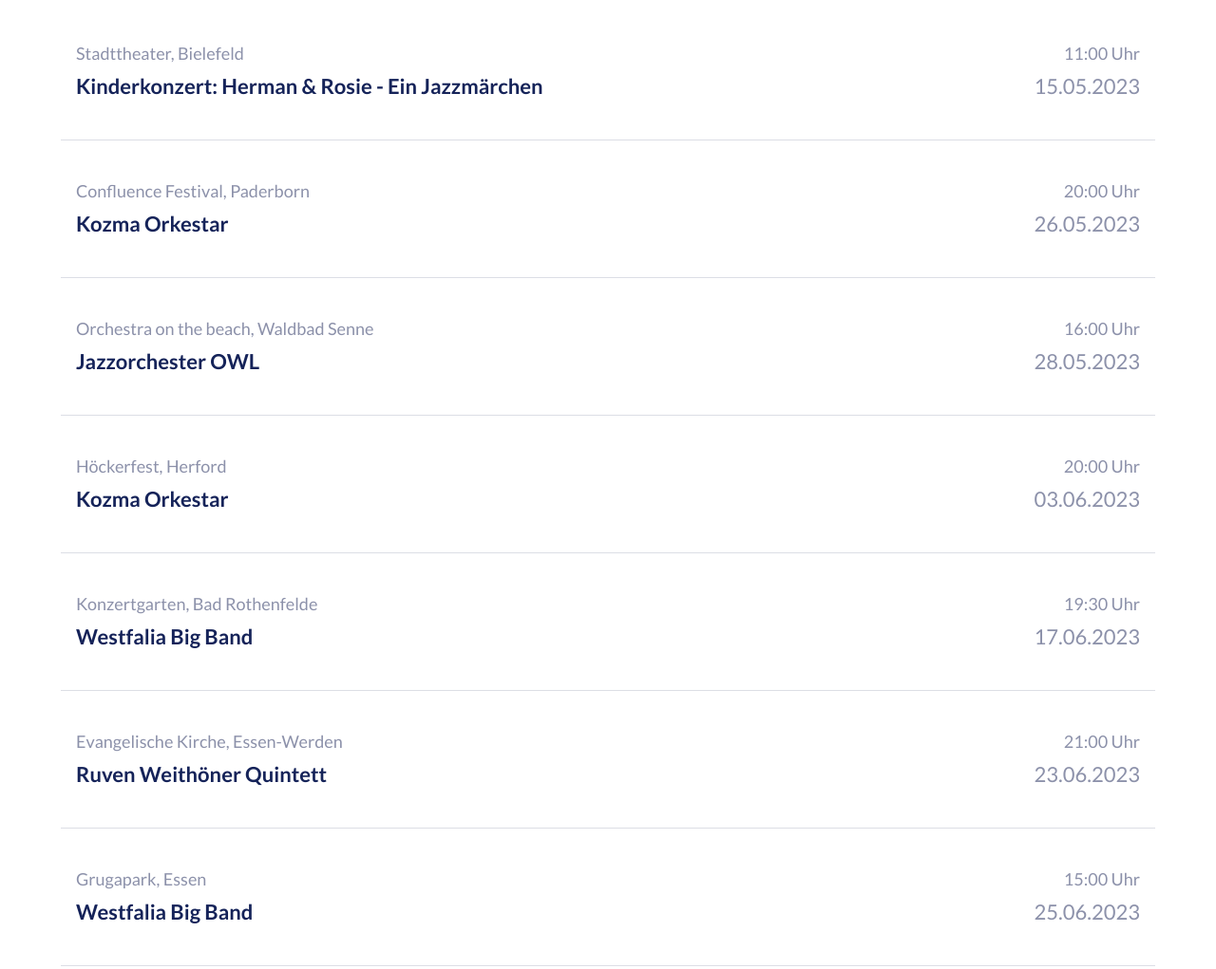
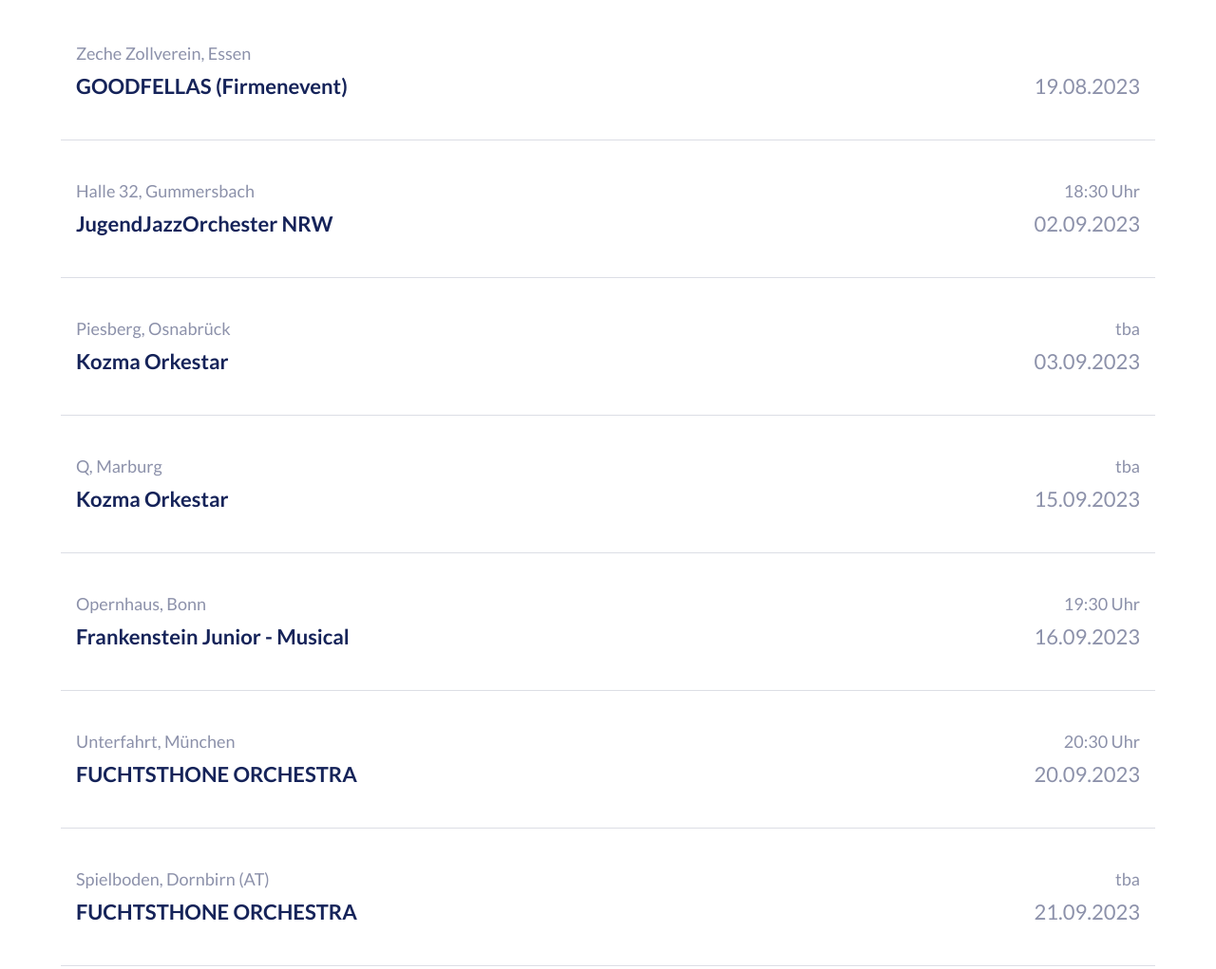
Before and after one commit to dbueker/ruven-weithoener-website, a plain HTML site: page index.html in a window 1280 px wide. Shown: the part 2395-3416 px from the top of the page at 95% size. Drawn offline with Linux system fonts and the light colour scheme; a script that the page names is missing.

Commit message:
Update Konzerte & alte verschoben

```diff
--- a/index.html
+++ b/index.html
@@ -83,60 +83,63 @@
             <!-- Konzert Termine -->
             <div class="termine">
 
-                <a href="https://rudolf-oetker-halle.de/veranstaltung/herman-und-rose-ein-jazzmaerchen.html" target="_blank">
+
                 <article>
-                    <p class="ort">Stadttheater, Bielefeld</p>
-                    <p class="uhrzeit">11:00 Uhr</p>
-                    <p class="name">Kinderkonzert: Herman & Rosie - Ein Jazzmärchen</p>
-                    <p class="datum">15.05.2023</p>
+                    <p class="ort">Zeche Zollverein, Essen</p>
+                    <p class="uhrzeit"></p>
+                    <p class="name">GOODFELLAS (Firmenevent)</p>
+                    <p class="datum">19.08.2023</p>
+                    <span class="linie"></span>
+                </article>
+                <a href="https://www.schwalbe-arena.de/events/" target="_blank">
+                    <article>
+                        <p class="ort">Halle 32, Gummersbach</p>
+                        <p class="uhrzeit">18:30 Uhr</p>
+                        <p class="name">JugendJazzOrchester NRW</p>
+                        <p class="datum">02.09.2023</p>
                         <span class="linie"></span>
                     </article>
                     <a href="https://www.kozmaorkestar.com" target="_blank">
                         <article>
-                        <p class="ort">Confluence Festival, Paderborn</p>
-                        <p class="uhrzeit">20:00 Uhr</p>
+                            <p class="ort">Piesberg, Osnabrück</p>
+                            <p class="uhrzeit">tba</p>
                             <p class="name">Kozma Orkestar</p>
-                        <p class="datum">26.05.2023</p>
+                            <p class="datum">03.09.2023</p>
                             <span class="linie"></span>
                         </article>
-                    <a href="https://www.bielefeld.jetzt/node/216531" target="_blank">
+                        <a href="https://www.kozmaorkestar.com" target="_blank">
                             <article>
-                            <p class="ort">Orchestra on the beach, Waldbad Senne</p>
-                            <p class="uhrzeit">16:00 Uhr</p>
-                            <p class="name">Jazzorchester OWL</p>
-                            <p class="datum">28.05.2023</p>
+                                <p class="ort">Q, Marburg</p>
+                                <p class="uhrzeit">tba</p>
+                                <p class="name">Kozma Orkestar</p>
+                                <p class="datum">15.09.2023</p>
                                 <span class="linie"></span>
                             </article>
+                              <a href="https://shop.derticketservice.de/theaterbonn/details/?evid=2842821" target="_blank">
                             <article>
-                        <p class="ort">Höckerfest, Herford</p>
-                        <p class="uhrzeit">20:00 Uhr</p>
-                        <p class="name">Kozma Orkestar</p>
-                        <p class="datum">03.06.2023</p>
+                                <p class="ort">Opernhaus, Bonn</p>
+                                <p class="uhrzeit">19:30 Uhr</p>
+                                <p class="name">Frankenstein Junior - Musical</p>
+                                <p class="datum">16.09.2023</p>
                                 <span class="linie"></span>
                             </article>
-                    <a href="https://www.eventim.de/event/westfalia-big-band-sommerkonzert-westfalia-bigband-konzertgarten-bad-rothenfelde-16710252/" target="_blank">
+                            <a href="https://www.unterfahrt.de/programm-detail.php?dateID=8299" target="_blank">
                                 <article>
-                        <p class="ort">Konzertgarten, Bad Rothenfelde</p>
-                        <p class="uhrzeit">19:30 Uhr</p>
-                        <p class="name">Westfalia Big Band</p>
-                        <p class="datum">17.06.2023</p>
+                                    <p class="ort">Unterfahrt, München</p>
+                                    <p class="uhrzeit">20:30 Uhr</p>
+                                    <p class="name">FUCHTSTHONE ORCHESTRA</p>
+                                    <p class="datum">20.09.2023</p>
                                     <span class="linie"></span>
                                 </article>
-                     <a href="https://fv-kirche-werden.de/mec-category/orgelnacht/" target="_blank"></a>
+                                <a href="https://fuchsthone.com/21-9-2023-dornbirn-spielboden/" target="_blank">
                                     <article>
-                        <p class="ort">Evangelische Kirche, Essen-Werden</p>
-                        <p class="uhrzeit">21:00 Uhr</p>
-                        <p class="name">Ruven Weithöner Quintett</p>
-                        <p class="datum">23.06.2023</p>
+                                        <p class="ort">Spielboden, Dornbirn (AT)</p>
+                                        <p class="uhrzeit">tba</p>
+                                        <p class="name">FUCHTSTHONE ORCHESTRA</p>
+                                        <p class="datum">21.09.2023</p>
                                         <span class="linie"></span>
                                     </article>
-                    <article>
-                        <p class="ort">Grugapark, Essen</p>
-                        <p class="uhrzeit">15:00 Uhr</p>
-                        <p class="name">Westfalia Big Band</p>
-                        <p class="datum">25.06.2023</p>
-                        <span class="linie"></span>
-                    </article>
+
 
 
             </div>
```
Also changed, not shown: konzertliste.html (+71 -0 lines). Lines whose indentation alone changed are shown as unchanged.
